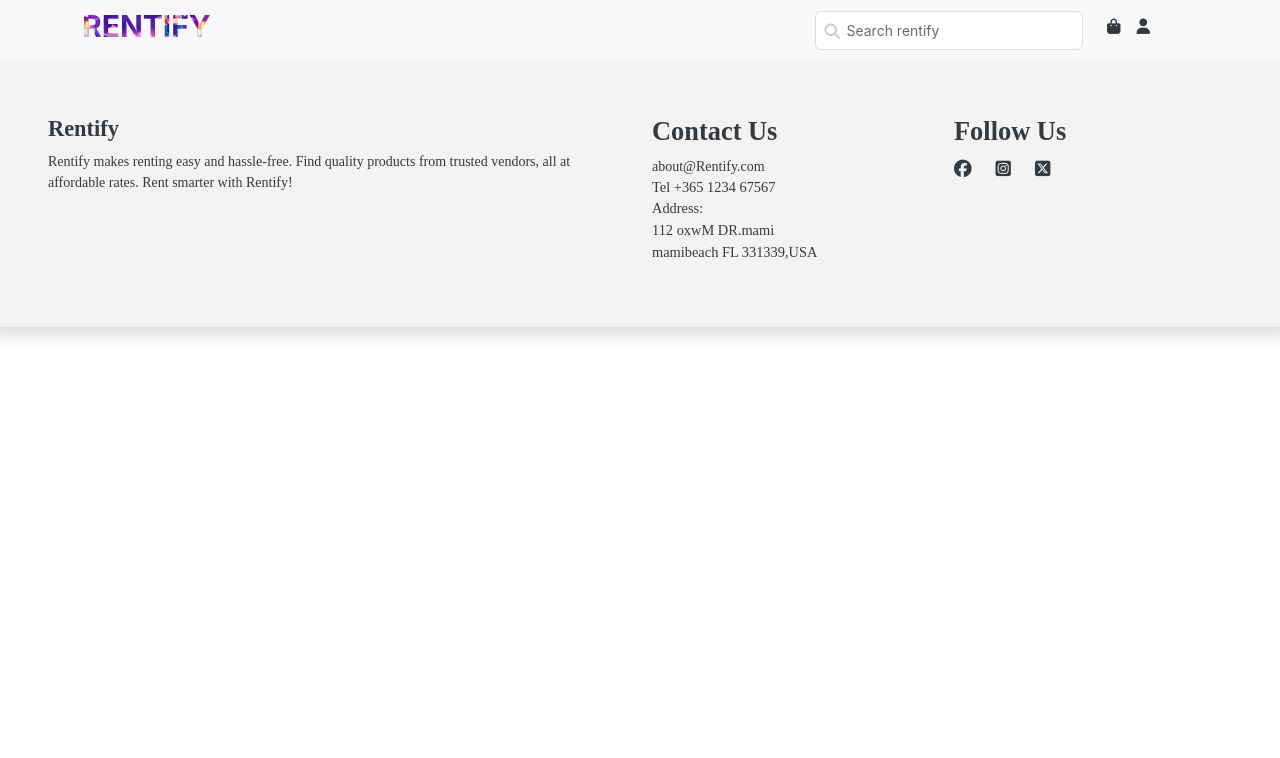
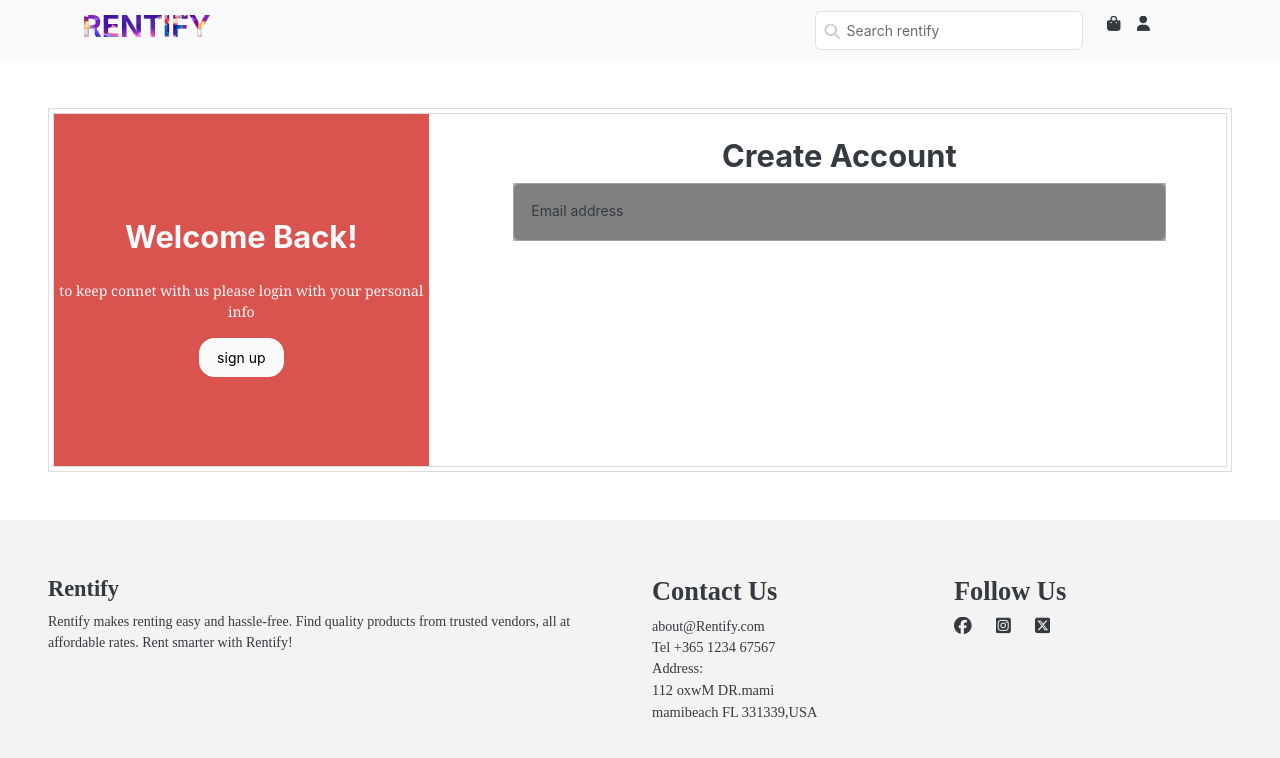
Before and after one commit to Naajiya/Rentify, a React (Vite) app: page /login in a window 1280 px wide. Shown: the top 758 px of the page. Built offline with nearby package versions, Linux system fonts and the light colour scheme.

Commit message:
design login

```diff
--- a/src/App.jsx
+++ b/src/App.jsx
@@ -4,6 +4,7 @@ import Header from './components/Header'
 import LandingPage from './pages/LandingPage'
 import { Route, Routes } from 'react-router-dom'
 import Footer from './components/Footer'
+import Auth from './pages/Auth'
 
 
 
@@ -18,6 +19,8 @@ function App() {
 
       <Routes>
         <Route element={<LandingPage />} path='/' />
+        <Route element ={<Auth/>} path='/login'/>
+        <Route element={<Auth/>} path='/register'/>
       </Routes>
 
       <Footer/>
--- a/src/components/Footer.jsx
+++ b/src/components/Footer.jsx
@@ -5,7 +5,7 @@ import { Col, Container, Row } from 'react-bootstrap'
 function Footer() {
   return (
     <>
-    <div>
+    <div style={{overflowX:'hidden'}}>
       <Row className='p-5 shadow' style={{backgroundColor:'rgb(243, 243, 243)'}}>
         <Col lg={6} className='mt-2'>
         <h4 style={{fontSize:"1.4rem",fontFamily:'cursive'}} className=''>Rentify</h4>
--- a/src/components/Header.jsx
+++ b/src/components/Header.jsx
@@ -30,7 +30,7 @@ function Header() {
 
 
 
-            <Navbar className="bg-body-tertiary w-100" >
+            <Navbar className="bg-body-tertiary"  style={{overflowX:'hidden',position:'sticky'}}>
                 <Container>
                     <div >
                         <h2 className=' fw-bold  logo'>RENTIFY</h2>
--- a/src/index.css
+++ b/src/index.css
@@ -1,6 +1,6 @@
-/* *{
+*{
   overflow-x: hidden;
-} */
+}
 
 .logo {
     background-image: url('./assets/fash2.jpg');
--- /dev/null
+++ b/src/pages/Auth.jsx
@@ -0,0 +1,45 @@
+import React from 'react'
+import { Col, Row } from 'react-bootstrap'
+import FloatingLabel from 'react-bootstrap/FloatingLabel';
+import Form from 'react-bootstrap/Form';
+
+
+
+function Auth() {
+  return (
+
+    <div style={{ overflowX: 'hidden' }}>
+      <div className=' m-5 p-1 border'>
+        <div className=' border'>
+          <Row style={{ height: "22rem" }} >
+            <Col lg={4} >
+              <div className='bg-danger h-100 text-center d-flex justify-content-center align-items-center'>
+                <div>
+                  <h3 className='text-light p-3'>Welcome Back!</h3>
+                  <p className='text-light text-justify' style={{ fontSize: '14px' }}>to keep connet with us please login with your personal info</p>
+                  {/* <Buttob></Buttob> */}
+                  <button className='btn btn-light'>sign up</button>
+                </div>
+              </div>
+            </Col>
+            <Col className='text-center p-4'>
+              <h3 className='text-center'>Create Account</h3>
+              <div className='ms-5 m-5 mt-2 text-center d-flex flex-column justify-content-center align-items-center'>
+                <FloatingLabel
+                  controlId="floatingInput"
+                  label="Email address"
+                  className="mb-3 w-100 h-25 bg-secondary "
+                  style={{fontSize:'14px'}}
+                >
+                  <Form.Control type="email" placeholder="name@example.com" style={{backgroundColor:'gray'}}/>
+                </FloatingLabel>
+              </div>
+            </Col>
+          </Row>
+        </div>
+      </div>
+    </div>
+  )
+}
+
+export default Auth
```
Also changed, not shown: src/pages/LandingPage.jsx (+13 -4 lines).
